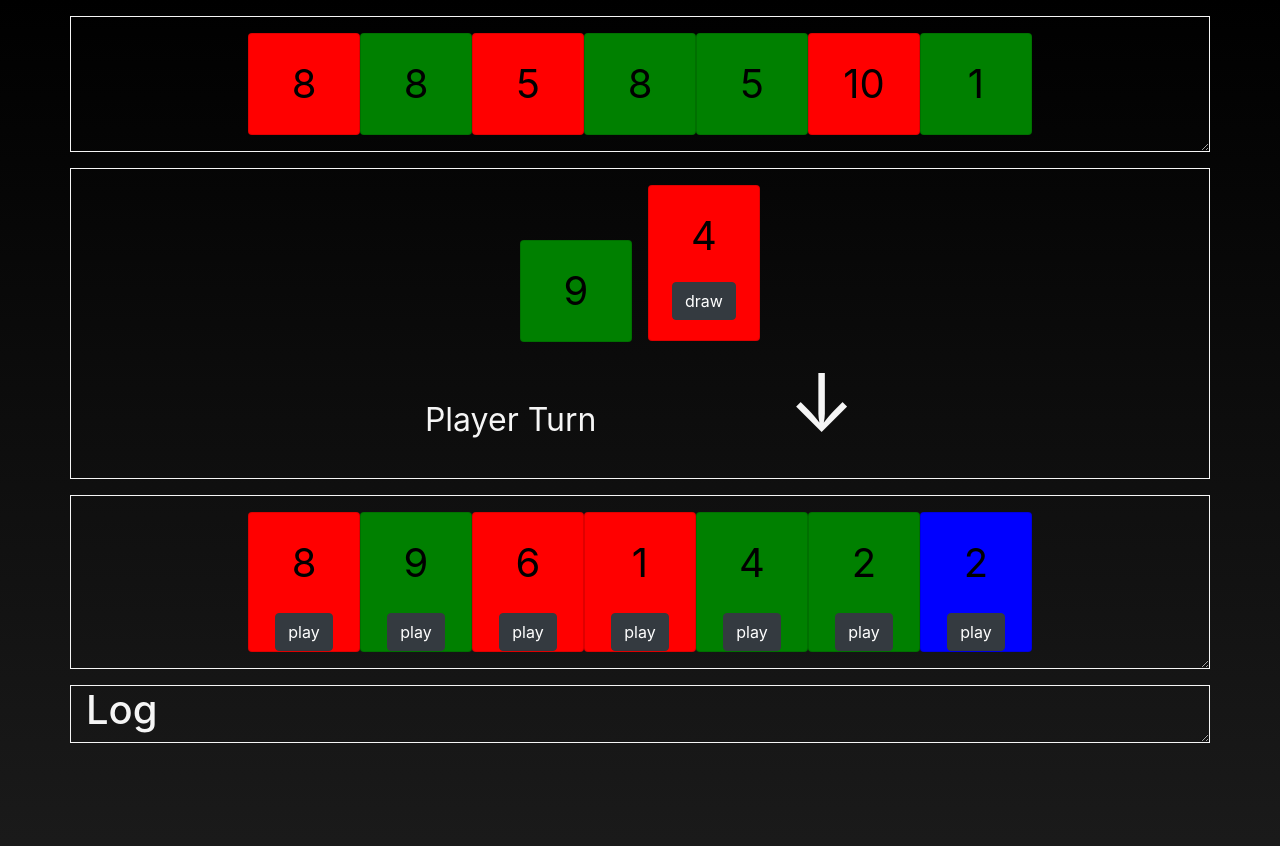
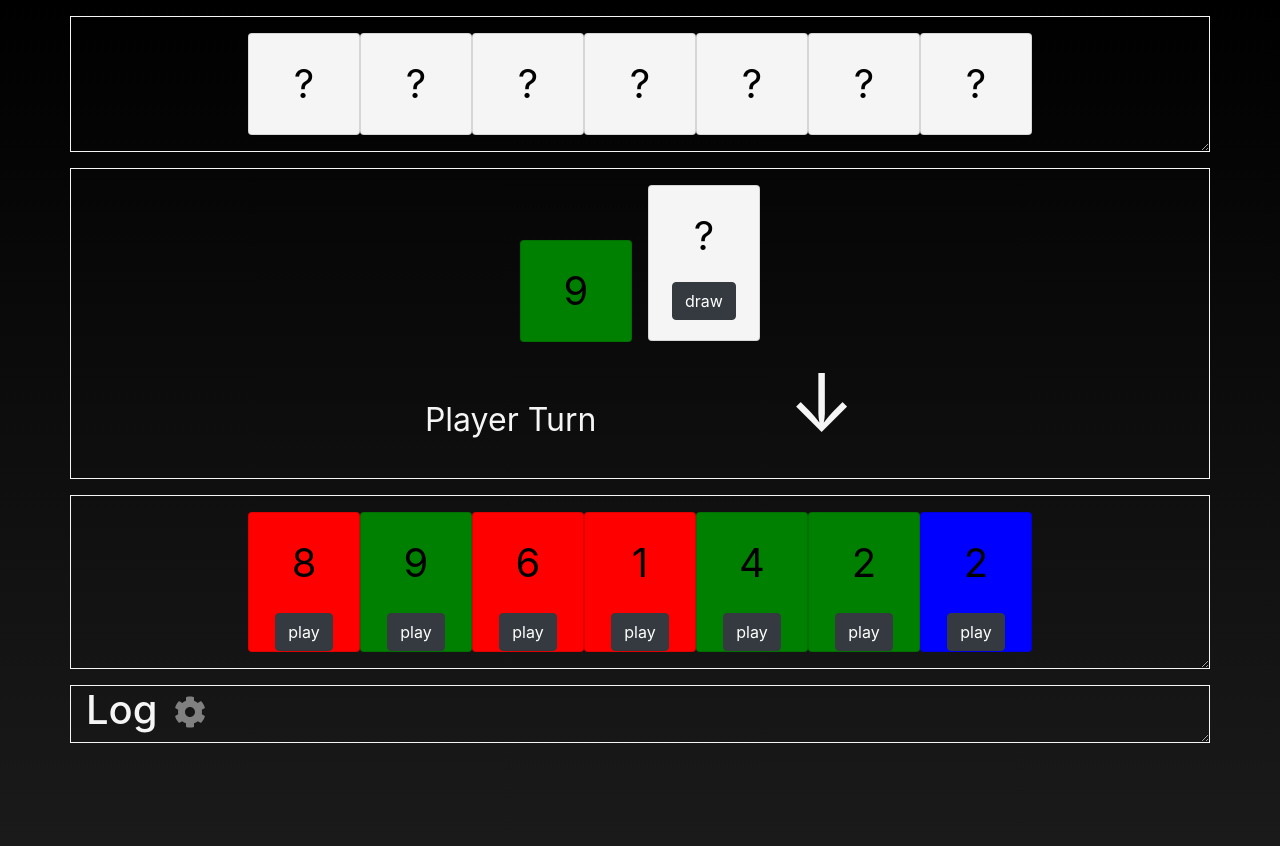
Before and after one commit to charboneaut/animuno, a React (Create React App) app: page / in a window 1280 px wide. Shown: the top 846 px of the page. Built offline with nearby package versions, Linux system fonts and the light colour scheme; the HTML template or start-up script is replaced by a standard one.

Commit message:
added fancy icons & settings, removed pesky lock file

```diff
--- a/package.json
+++ b/package.json
@@ -3,6 +3,9 @@
   "version": "0.1.0",
   "private": true,
   "dependencies": {
+    "@fortawesome/fontawesome-svg-core": "^1.2.35",
+    "@fortawesome/free-solid-svg-icons": "^5.15.3",
+    "@fortawesome/react-fontawesome": "^0.1.14",
     "@testing-library/jest-dom": "^5.12.0",
     "@testing-library/react": "^11.2.6",
     "@testing-library/user-event": "^12.8.3",
--- a/src/App.js
+++ b/src/App.js
@@ -15,6 +15,7 @@ function App() {
   const [drawPile, setDraw] = useState(createDraw(50));
   const [playerTurn, setTurn] = useState(true);
   const [log, setLog] = useState([]);
+  const [xray, toggleXray] = useState(false);
 
   function compTurn(playerLog, mostRecentCard) {
     // the most recent player action and top of the discard have to passed rather than taken from state because async blah blah
@@ -54,8 +55,9 @@ function App() {
   return (
     <>
       <Container fluid className="App">
-        <CompHand handComp={handComp} />
+        <CompHand handComp={handComp} xray={xray} />
         <Center
+          xray={xray}
           discardPile={discardPile}
           drawPile={drawPile}
           setHand={setHand}
@@ -71,7 +73,7 @@ function App() {
           setTurn={setTurn}
           compTurn={compTurn}
         />
-        <Log log={log} />
+        <Log log={log} xray={xray} toggleXray={toggleXray} />
       </Container>
     </>
   );
--- a/src/comps/center/Center.js
+++ b/src/comps/center/Center.js
@@ -1,5 +1,6 @@
 import { Container } from "react-bootstrap";
 import { Button, Card as BootstrapCard } from "react-bootstrap";
+import { determineColor } from "../../helpers";
 import "./Center.css";
 
 function Center(props) {
@@ -22,12 +23,17 @@ function Center(props) {
       <BootstrapCard
         id="card"
         style={{
-          backgroundColor: props.drawPile[props.drawPile.length - 1].color,
+          backgroundColor: determineColor(
+            props.drawPile[props.drawPile.length - 1],
+            props.xray
+          ),
         }}
       >
         <BootstrapCard.Body>
           <BootstrapCard.Text id="cardNum">
-            {props.drawPile[props.drawPile.length - 1].number}
+            {props.xray
+              ? props.drawPile[props.drawPile.length - 1].number
+              : "?"}
           </BootstrapCard.Text>
           <Button
             variant="dark"
--- a/src/comps/compPlayer/CompHand.js
+++ b/src/comps/compPlayer/CompHand.js
@@ -1,6 +1,7 @@
 import { Container } from "react-bootstrap";
 import "./CompHand.css";
 import { Card as BootstrapCard } from "react-bootstrap";
+import { determineColor } from "../../helpers";
 
 function CompHand(props) {
   return (
@@ -10,11 +11,11 @@ function CompHand(props) {
           <BootstrapCard
             key={card.id}
             id="card"
-            style={{ backgroundColor: card.color }}
+            style={{ backgroundColor: determineColor(card, props.xray) }}
           >
             <BootstrapCard.Body>
               <BootstrapCard.Text id="cardNum">
-                {card.number}
+                {props.xray ? card.number : "?"}
               </BootstrapCard.Text>
             </BootstrapCard.Body>
           </BootstrapCard>
--- a/src/comps/log/Log.css
+++ b/src/comps/log/Log.css
@@ -6,3 +6,29 @@
   margin-top: 1rem;
   overflow-x: hidden;
 }
+
+.logTitle {
+  display: inline-block;
+}
+
+.settingsTitle {
+  display: inline-block;
+  margin-left: 1rem;
+  color: gray;
+}
+
+.settingsTitle:hover {
+  text-decoration: underline;
+  cursor: pointer;
+  color: lightgray;
+}
+
+.settingItem {
+  margin-top: 0.3rem;
+  margin-left: 1rem;
+}
+
+.toggler {
+  margin-right: 0.5rem;
+  width: 1rem;
+}
--- a/src/comps/log/Log.js
+++ b/src/comps/log/Log.js
@@ -1,13 +1,32 @@
 import { Container } from "react-bootstrap";
+import { FontAwesomeIcon as Icon } from "@fortawesome/react-fontawesome";
+import { faCog } from "@fortawesome/free-solid-svg-icons";
 import "./Log.css";
+import { useState } from "react";
+import Settings from "./Settings";
 
 function Log(props) {
+  const [cogPresence, setPresence] = useState(false);
+  const [cogSpin, setSpin] = useState(false);
+
   return (
     <Container id={"log"}>
-      <h1>Log</h1>
-      {props.log.map((logItem) => (
-        <h4>{logItem}</h4>
-      ))}
+      <h1 className="logTitle">Log</h1>
+      <Icon
+        className="settingsTitle"
+        icon={faCog}
+        size="2x"
+        spin={cogSpin}
+        onMouseOver={() => setSpin(true)}
+        onMouseLeave={() => setSpin(false)}
+        onClick={() => setPresence(!cogPresence)}
+      />
+
+      {cogPresence ? (
+        <Settings xray={props.xray} toggleXray={props.toggleXray} />
+      ) : (
+        props.log.map((logItem) => <h4>{logItem}</h4>)
+      )}
     </Container>
   );
 }
--- /dev/null
+++ b/src/comps/log/Settings.js
@@ -0,0 +1,21 @@
+import { Container, Row } from "react-bootstrap";
+import { FontAwesomeIcon as Icon } from "@fortawesome/react-fontawesome";
+import { faGlasses } from "@fortawesome/free-solid-svg-icons";
+
+function Settings(props) {
+  return (
+    <Container>
+      <Row>
+        <input
+          className="toggler"
+          type="checkbox"
+          checked={props.xray}
+          onClick={() => props.toggleXray(!props.xray)}
+        />
+        Toggle X-Ray Vision <Icon icon={faGlasses} className="settingItem" />
+      </Row>
+    </Container>
+  );
+}
+
+export default Settings;
--- a/src/helpers.js
+++ b/src/helpers.js
@@ -24,3 +24,11 @@ export function playCard(discardTop, hand, card) {
     return { newHand, discardCards };
   }
 }
+
+export function determineColor(card, xray) {
+  if (xray) {
+    return card.color;
+  } else {
+    return "whitesmoke";
+  }
+}
```
Also changed, not shown: 2 other files (tests, documents, lock files or other folders).
